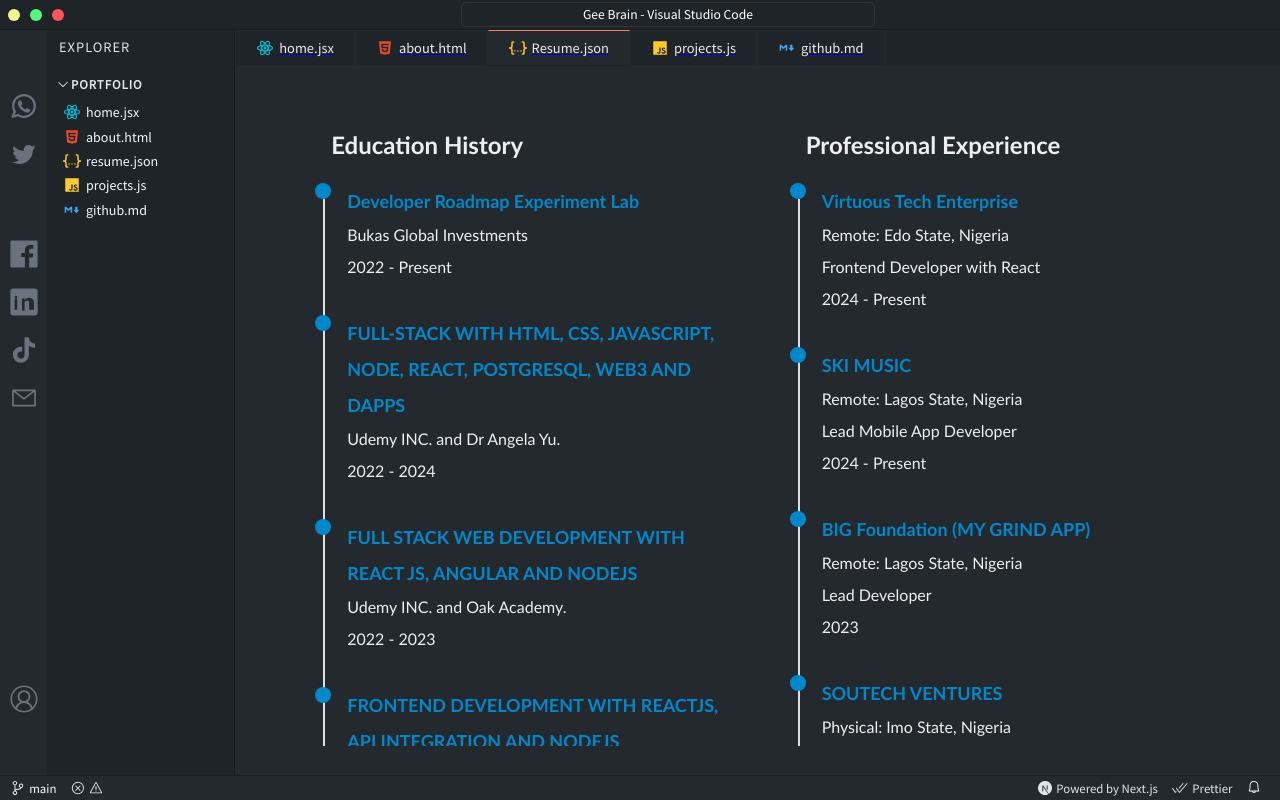
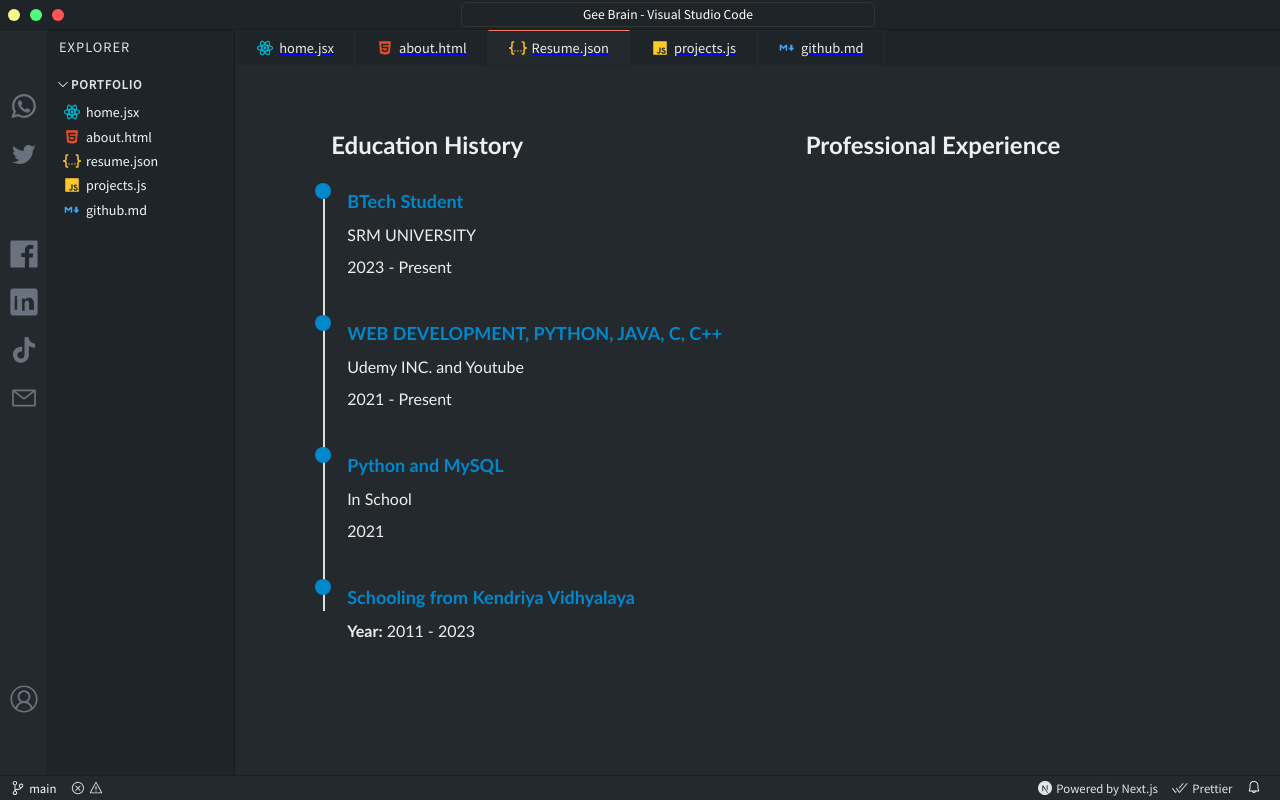
Before and after one commit to KunalBishwal/Portfolio_IDE, a Next.js app: page /resume in a window 1280 px wide. Built offline with nearby package versions, Linux system fonts and the light colour scheme; some icons are missing.

Commit message:
Update resume.jsx

```diff
--- a/pages/resume.jsx
+++ b/pages/resume.jsx
@@ -1,5 +1,4 @@
 import styles from '../styles/ContactPage.module.css';
-
 
 const ContactPage = () => {
   return (
@@ -8,50 +7,40 @@ const ContactPage = () => {
         <h3 className={styles.heading}>Education History</h3>
 
         <div className={styles.item}>
-          <h4 className={styles.resumeHead}>Developer Roadmap Experiment Lab</h4>
-          <div>Bukas Global Investments</div>
-          <div>2022 - Present</div>
+          <h4 className={styles.resumeHead}>BTech Student</h4>
+          <div>SRM UNIVERSITY</div>
+          <div>2023 - Present</div>
         </div>
 
         <div className={styles.item}>
-          <h4 className={styles.resumeHead}>FULL-STACK WITH HTML, CSS, JAVASCRIPT, NODE, REACT, POSTGRESQL, WEB3 AND DAPPS</h4>
-          <div>Udemy INC. and Dr Angela Yu.</div>
-          <div>2022 - 2024</div>
+          <h4 className={styles.resumeHead}>WEB DEVELOPMENT, PYTHON, JAVA, C, C++</h4>
+          <div>Udemy INC. and Youtube</div>
+          <div>2021 - Present</div>
         </div>
 
         <div className={styles.item}>
-          <h4 className={styles.resumeHead}>FULL STACK WEB DEVELOPMENT WITH REACT JS, ANGULAR AND NODEJS</h4>
-          <div>Udemy INC. and Oak Academy.</div>
-          <div>2022 - 2023</div>
-        </div>
-
-        <div className={styles.item}>
-          <h4 className={styles.resumeHead}>FRONTEND DEVELOPMENT WITH REACTJS, API INTEGRATION AND NODEJS</h4>
-          <div>Soutech Ventures, Owerri, Imo State, Nigeria.</div>
-          <div>2023</div>
-        </div>
-
-        <div className={styles.item}>
-          <h4 className={styles.resumeHead}>HTML, CSS, & JAVASCRIPT</h4>
-          <div>Coursera Online INC.</div>
+          <h4 className={styles.resumeHead}>Python and MySQL</h4>
+          <div>In School</div>
           <div>2021</div>
         </div>
 
         <div className={styles.item}>
-          <h4 className={styles.resumeHead}>BSc. Industrial Microbiology</h4>
-          <div>Imo State University, Owerri.</div>
-          <div><strong>Year:</strong> 2016 - 2020</div>
+          <h4 className={styles.resumeHead}>Schooling from Kendriya Vidhyalaya</h4>
+          <div><strong>Year:</strong> 2011 - 2023 </div>
         </div>
-
       </div>
 
+      {/* Work Experience Section */}
       <div className={styles['work-section']}>
         <h3 className={styles.heading}>Professional Experience</h3>
+
+        {/* Uncomment this block to display work experience */}
+        {/*
         <div className={styles.item}>
           <h4 className={styles.resumeHead}>Virtuous Tech Enterprise</h4>
           <div>Remote: Edo State, Nigeria</div>
           <div>Frontend Developer with React</div>
-          <div>2024 - Present </div>
+          <div>2024 - Present</div>
         </div>
 
         <div className={styles.item}>
@@ -81,6 +70,7 @@ const ContactPage = () => {
           <div>Laboratory Scientist Intern</div>
           <div>2019</div>
         </div>
+        */}
       </div>
     </div>
   );
```
